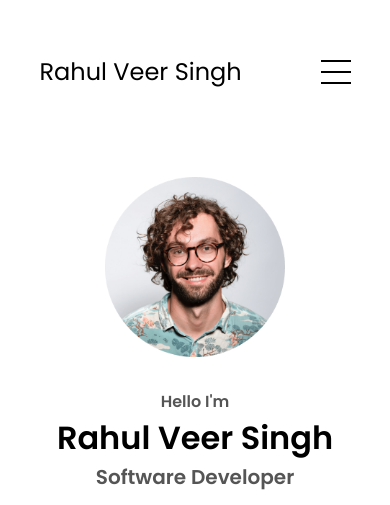
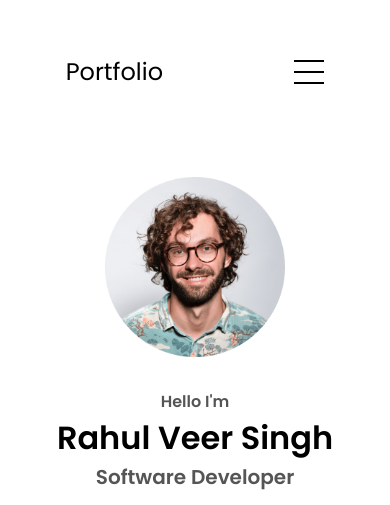
Before and after one commit to rahulsingh237/Portfolio, a plain HTML site: page index.html in a window 390 px wide. Shown: the top 505 px of the page. Drawn offline with Linux system fonts and the light colour scheme.

Commit message:
Updated hamburger menu

```diff
--- a/index.html
+++ b/index.html
@@ -22,7 +22,7 @@
         </div>
     </nav>
     <nav id="hamburger-nav">
-        <div class="logo">Rahul Veer Singh</div>
+        <div class="logo">Portfolio</div>
         <div class="hamburger-menu">
             <div class="hamburger-icon" onclick="toggleMenu()">
                 <span></span>
```
Also changed, not shown: 1 other file.
